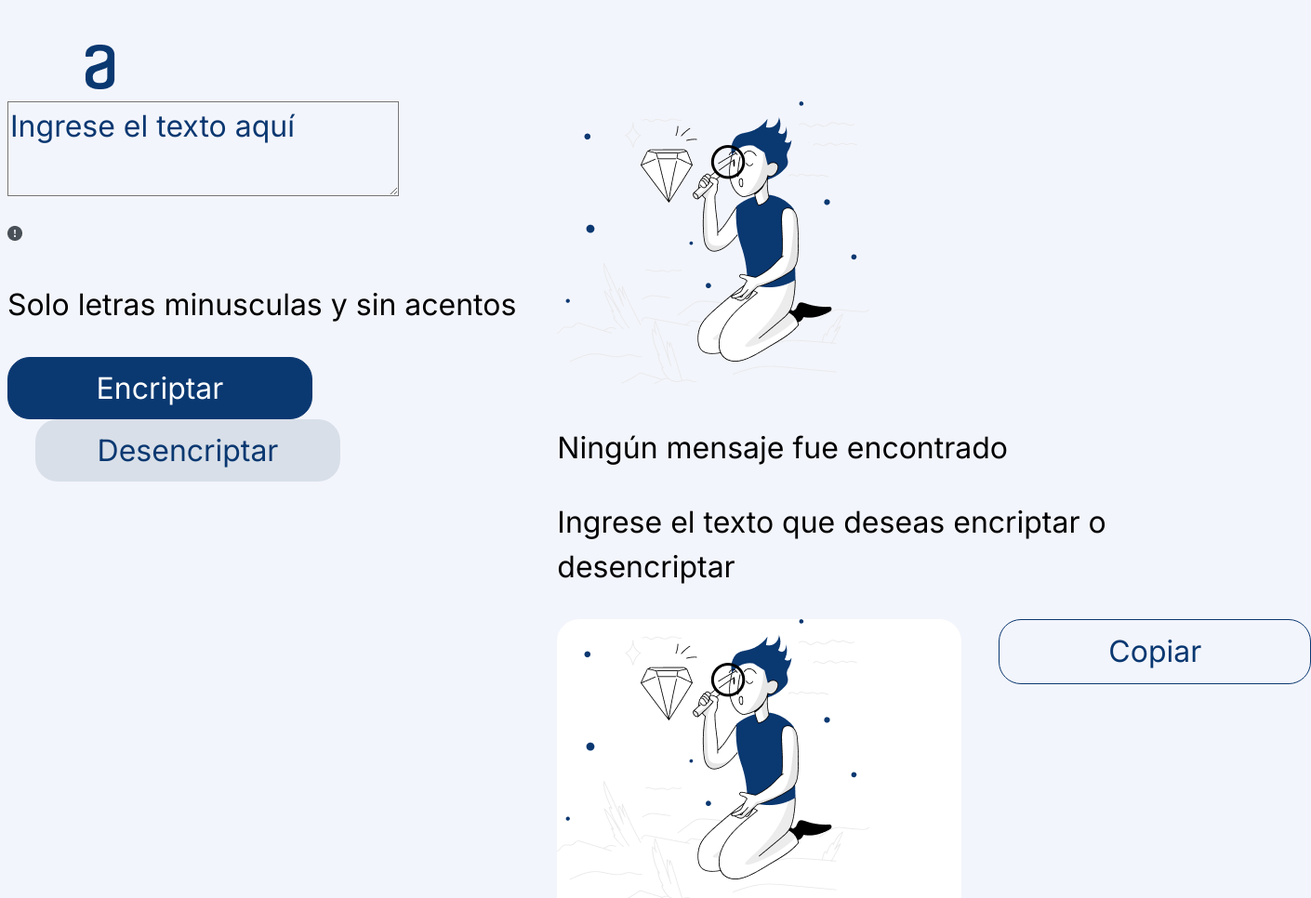
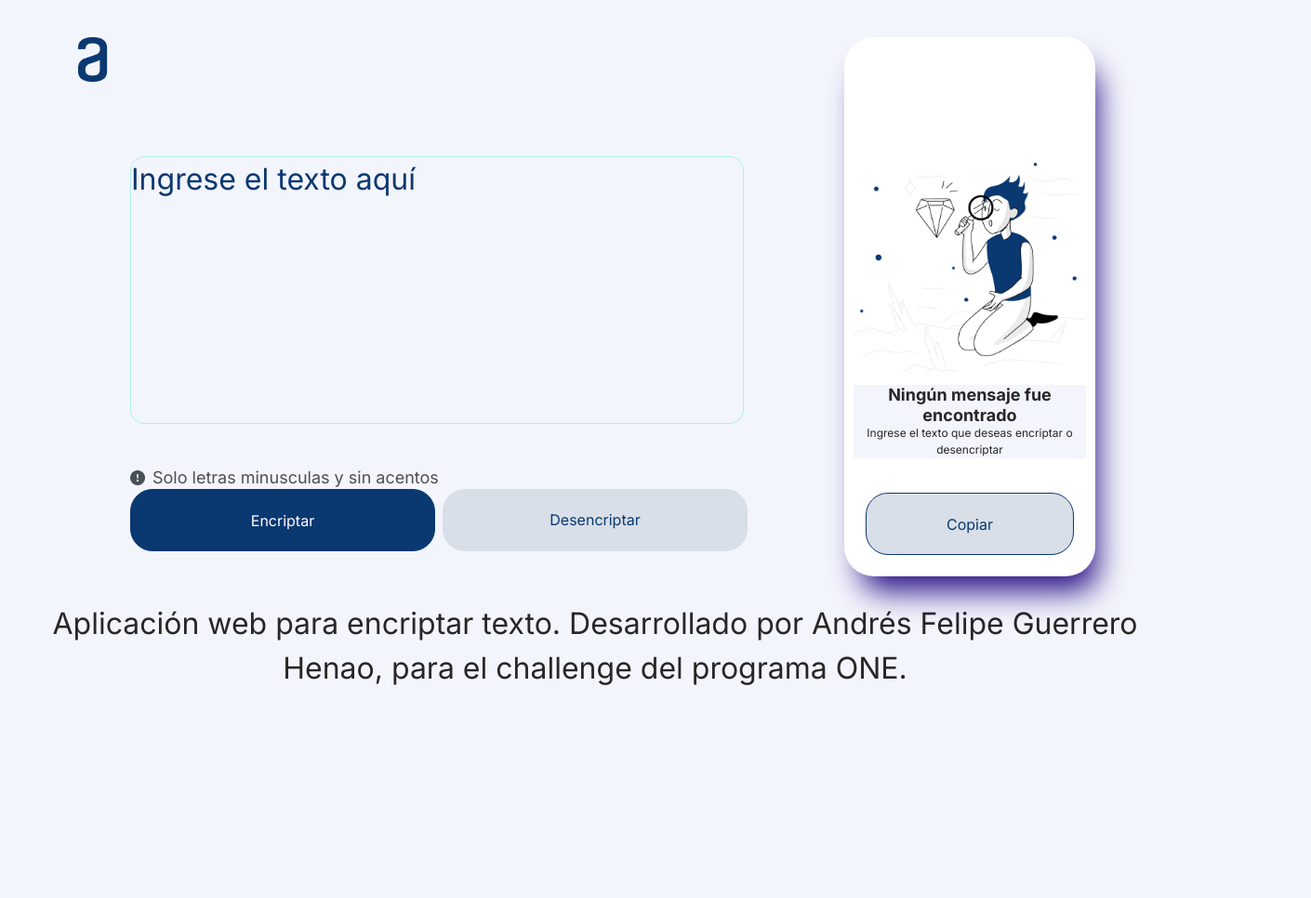
Before and after one commit to afguerrero4/encriptador-de-texto, a plain HTML site: page index.html in a window 1280 px wide. Shown: the top 966 px of the page at 93% size, 1410 px wide, since content can reach past the window. After the commit the page ends 800 px from the top, so only its background shows below. Drawn offline with Linux system fonts and the light colour scheme.

Commit message:
actualiando los estilos del sitio

```diff
--- a/style.css
+++ b/style.css
@@ -13,101 +13,289 @@
     --fuente-krona: "Krona One", sans-serif;
 }
 *{
+    margin: 0;
+    padding: 0;
+    box-sizing: border-box;
     background: var(--color-fondo-primario);
     font-family: var(--fuente-inter);
     font-weight: 400;
     font-size: 32px;
+    text-decoration: none;
     line-height: 150%;
 }
-.logo{
+::selection{
+    background: var(--color-basico-boton);
+    color: var(--color-fondo-secundario);
+}
+body{
+    height: 100%;
+}
+img{
+    max-width: 100%;
+}
+/*encabezado*/
+header{
+    position: absolute;
+    margin: 40px 0px 0px 40px;
+}
+header .logo{
+    display: flex;
+    align-items: flex-start;
     width: 120px;
     height: 48px;
-    margin-top: 40px;
-    margin-left: 40px;
-    gap: 40px;
 }
+/*sección principal del sitio*/
 main{
     display: flex;
-
-    margin-bottom: 50px;
+    flex-direction: row;
 }
-.area-encriptador{
-    margin-top: 168px;
-    margin-left: 240px;
-    padding: 10px;
+.encriptador{
+    width: 60%;
+    margin: 168px 0px 0px 140px;
+    background: transparent;
 }
-.text-area{
-    border: none;
+.encriptar{
+    width: 660px;
+    height: 288px;
+    font-weight: 400;
+    font-size: 32px;
+    line-height: 48px;
+    outline: none;
+    border: 1px solid paleturquoise;
+    border-radius: 15px;
+    resize: none;
+}
+.encriptar::placeholder, :focus{
     color: var(--color-basico-boton);
-    text-transform: lowercase;
 }
-::placeholder{color: var(--color-basico-boton);}
-    .text_area:focus{
-        outline: none;
-    }
-.informacion{
-    font-family: var(--fuente-inter);
+.encriptador-aviso{
+    display: flex;
+    flex-direction: row;
+    align-items: center;
+    padding: 0;
+    gap: 8px;
+    position: absolute;
+    top: 500px;
+}
+.texto-aviso{
+    width: 100%;
+    font-style: normal;
+    font-size: 18px;
     font-weight: 400;
-    color: #495057;
-    font-size: 20px;
-   /* margin-top: 851px;*/
+    line-height: 150%;
+    opacity: 0.8;
+    color: var(--color-hover);
 }
-
-.botones{
+.encriptador-contenedor{
     display: flex;
-    margin-top: 18px;
+    flex-direction: row;
+    align-items: flex-start;
+    gap: 8px;
+    position: absolute;
+    top: 526px;
 }
 .btn-encriptar{
+    width: 328px;
+    height: 67px;
+    padding: 24px;
+    font-style: normal;
+    font-weight: 400;
+    font-size: 16px;
+    line-height: 19px;
+    text-align: center;
+    color: var(--color-texto-boton);
     background-color: var(--color-basico-boton);
     border: 1px solid var(--color-basico-boton);
     border-radius: 24px;
-    color: var(--color-texto-boton);
     cursor: pointer;
-    height: 67px;
-    width: 328px;
+    box-shadow: 0px 20px 29px -5px var(--profundo);
 }
 .btn-desencriptar{
+    width: 328px;
+    height: 67px;
+    padding: 24px;
+    font-style: normal;
+    font-weight: 400;
+    font-size: 16px;
+    line-height: 19px;
+    text-align: center;
     background: var(--color-secundario-boton);
     border: 1px var(--color-basico-boton);
     border-radius: 24px;
     color: var(--color-basico-boton);
     cursor: pointer;
-    height: 67px;
-    margin-left: 30px;
-    width: 328px;
+    box-shadow: 0px 20px 29px -5px var(--profundo);
+}
+.tarjeta{
+    width: 270px;
+    height: 580px;
+    background: var(--color-fondo-secundario);
+    box-shadow: 10px 24px 32px -8px rgb(42, 16, 134);
+    position: relative;
+    margin-top: 40px;
+    border-radius: 32px;
+    text-align: center;
+}
+.tarjeta-contenedor{
+    width: 250px;
+    margin: auto;
+    margin-top: 50%;
+    background: rgb(255, 255, 255);
+}
+.img-muñeco{
+    background: var(--color-fondo-secundario);
+}
+.texto-uno{
+    font-style: normal;
+    font-weight: 700;
+    font-size: 18px;
+    line-height: 120%;
+    text-align: center;
+    color: var(--color-hover);
+    background: var(--color-fondo-primario);
+}
+.texto-dos{
+    font-style: normal;
+    font-weight: 400;
+    font-size: 12px;
+    line-height: 150%;
+    text-align: center;
+    color: var(--color-hover);
+    background: var(--color-fondo-primario);
 }
 
 .mensaje{
-    height: 944px;
-    padding: 10px;
-    margin-right: 40px;
-    background: var(--color-fondo-secundario);
+    width: 100%;
+    height: 485px;
+    position: absolute;
+    padding: 20px;
+    top: 0;
+    left: 0;
+    font-weight: 400;
+    font-size: 24px;
+    line-height: 36px;
+    color: var(--color-hover);
+    background: transparent;
+    border-top-right-radius: 32px;
+    border-top-left-radius: 32px;
     border: none;
-    border-radius: 24px;
-    color: var(--color-basico-boton);
-    background-image: url("/Muñeco.png");
-    background-repeat: no-repeat;
-    /*position: relative;*/
+    resize: none;
 }
 .mensaje:focus{
     outline: none;
 }
+
 .copiar{
+    width: 224px;
+    height: 67px;
+    margin: 23px;
+    position: absolute;
+    bottom: 0;
+    left: 0;
+    /*visibility: hidden;*/
+    padding: 24px;
+    font-size: 16px;
+    line-height: 19px;
+    text-align: center;
+    background: var(--color-secundario-boton);
     border: 1px solid var(--color-basico-boton);
     border-radius: 24px;
     color: var(--color-basico-boton);
     cursor: pointer;
-    /*height: 67px;
-    margin-left: 108px;
-    margin-top: 102px;*/
-    position: absolute;
-    width: 336px;
+}
+/*.copiar:active{
+    box-shadow: inset 2px 2px 4px var(--color-basico-boton);
+    inset: -3px -4px 8px var(--color-fondo-primario);
+    color: var(--color-terciario);
+}*/
+
+/* Pie de página (footer) */
+.footer{
+    margin-top: 15px;
     padding: 10px;
+    border-top: 2px solid var(--color-fondo-primario);
+    color: var(--color-hover);
+    text-align: center;
+    height: 5px;
+    font-size: 20px;
+    font-weight: 700;
+    color: var(--color-hover);
 }
-.footer{
-    color: #031629;
-    opacity: 90%;
-    font-family: var(--fuente-krona);
-    padding: 2px;
-    font-size: 15px;
+
+
+@media(max-width: 1250px){
+    main{
+        display: flex;
+        flex-direction: column;
+        align-items: center;
+        width: 100%;
+    }
+    .encriptador{
+        margin: 168px 0px 0px 0px;
+        display: flex;
+        flex-direction: column;
+        align-items: center;
+        width: 100%;
+    }
+    .encriptador-contenedor{
+        display: flex;
+        align-items: center;
+        position: inherit;
+    }
+    .encriptador-aviso{
+        position: inherit;
+        margin: 15px;
+    }
+    .tarjeta{
+        width: 665px;
+        height: 300px;
+        display: flex;
+        justify-content: center;
+        align-items: flex-end;
+    }
+    .tarjeta-contenedor{
+        display: block;
+        justify-content: center;
+        align-items: center;
+        width: 100%;
+        position: absolute;
+        bottom: 20%;
+        font-size: 24px;
+        font-weight: 700;
+    }
+    .img-muñeco{
+        display: none;
+    }
+    .copiar{
+        position: inherit;
+        width: 100%;
+    }
+    .mensaje{
+        width: 100%;
+        height: 210px;
+        padding: 10px;
+    }
 }
+
+@media(max-width: 720px){
+    header .logo{
+        width: 100%;
+        background: var(--color-fondo-secundario);
+        padding: 2px;
+    }
+    .encriptar{
+        width: 90%;
+        font-size: 24px;
+    }
+    .encriptador-contenedor{
+        display: grid;
+        gap: 21px;
+    }
+    .mensaje{
+        width: 90%;
+    }
+    .footer{
+        font-size: 20px;
+    }
+
+}
```
